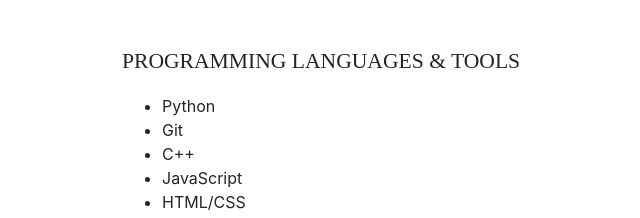
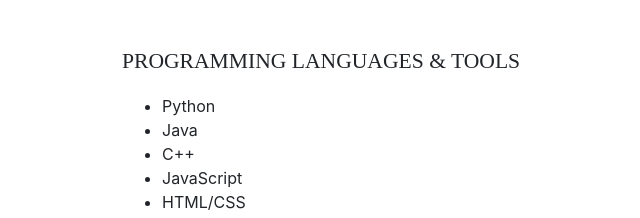
Before and after one commit to andrewcchan/andrewcchan.github.io, a website with bundled scripts: page index.html in a window 1280 px wide. Shown: the part 3528-3746 px from the top of the page, 198-838 px from the left. Built offline with nearby package versions, Linux system fonts and the light colour scheme; a web font is replaced by a local one.

Commit message:
removed git from skills, added java

```diff
--- a/index.html
+++ b/index.html
@@ -193,7 +193,7 @@
               Python
             </li>
 			<li class="list">
-              Git
+              Java
             </li>
             <li class="list">
               C++
```
